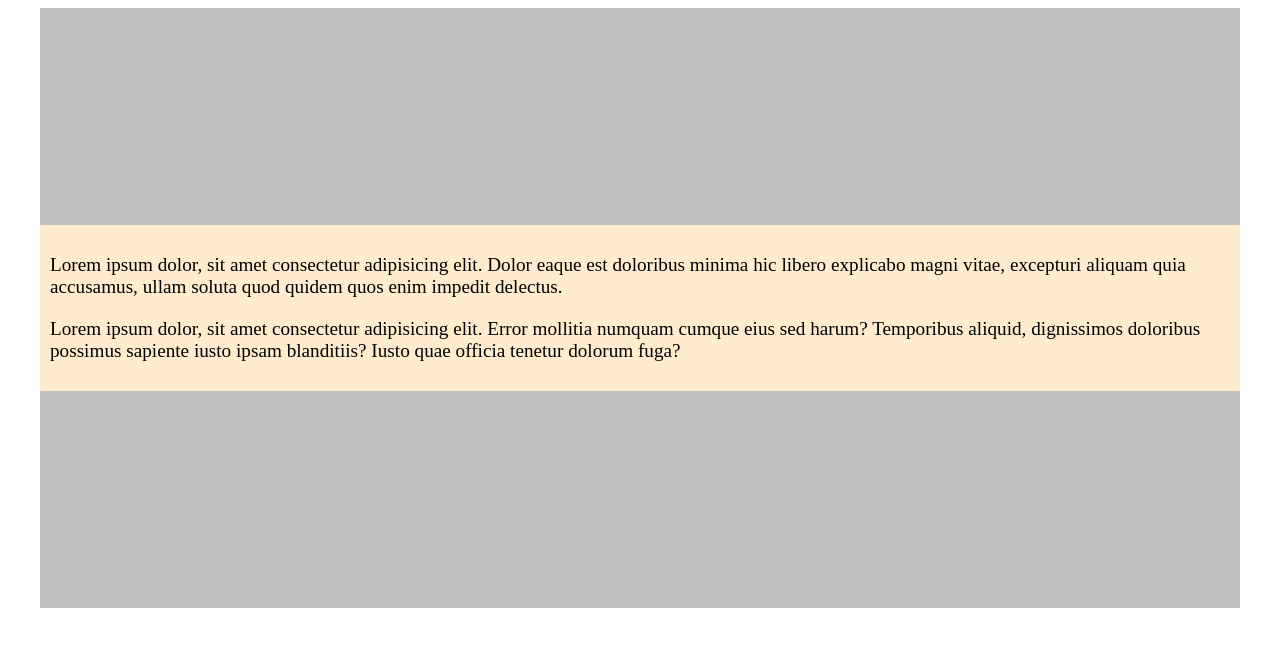
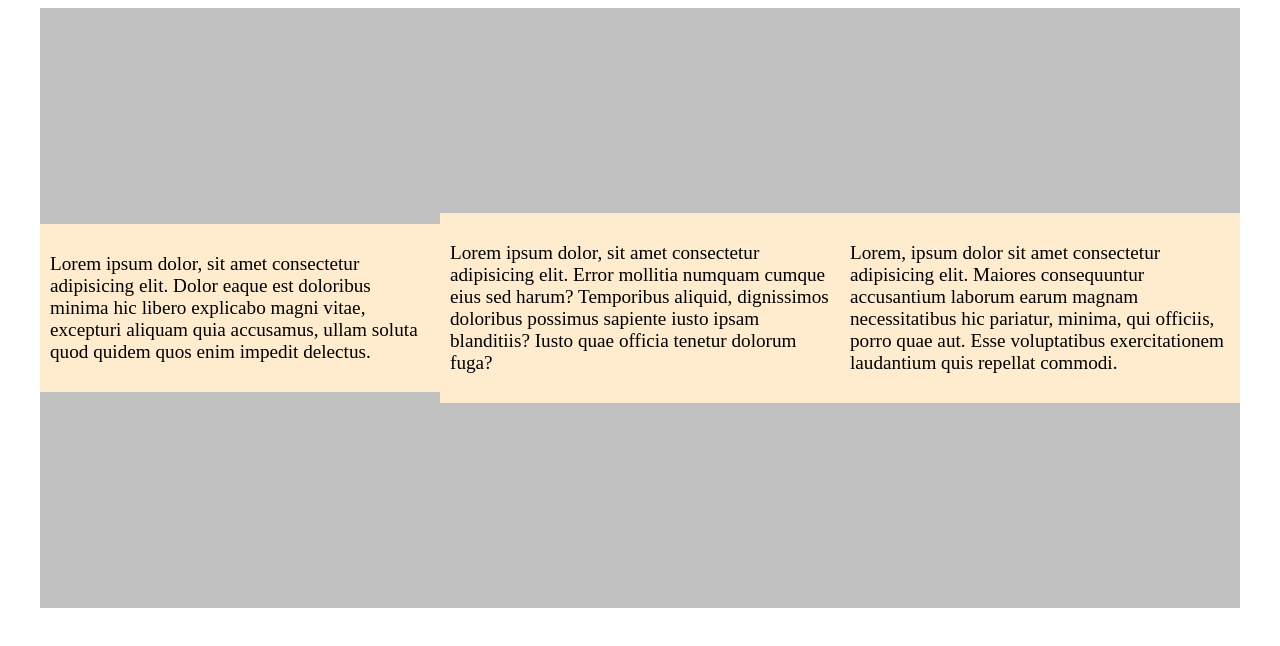
Before and after one commit to UncleBud87/registration_form, a plain HTML site: page Practice/Columns/index.html in a window 1280 px wide. Drawn offline with Linux system fonts and the light colour scheme.

Commit message:
commit_1

```diff
--- a/Practice/Columns/index.html
+++ b/Practice/Columns/index.html
@@ -11,8 +11,13 @@
     <div class="container">
         <div class="col">
             <p>Lorem ipsum dolor, sit amet consectetur adipisicing elit. Dolor eaque est doloribus minima hic libero explicabo magni vitae, excepturi aliquam quia accusamus, ullam soluta quod quidem quos enim impedit delectus.</p>
+            </div>
+        <div class="col">
             <p>Lorem ipsum dolor, sit amet consectetur adipisicing elit. Error mollitia numquam cumque eius sed harum? Temporibus aliquid, dignissimos doloribus possimus sapiente iusto ipsam blanditiis? Iusto quae officia tenetur dolorum fuga?</p>
-
+            </div>
+        <div class="col">
+            <p>Lorem, ipsum dolor sit amet consectetur adipisicing elit. Maiores consequuntur accusantium laborum earum magnam necessitatibus hic pariatur, minima, qui officiis, porro quae aut. Esse voluptatibus exercitationem laudantium quis repellat commodi.</p>
+            </div>
         </div>
     </div>
 
```
Also changed, not shown: index.html (renamed from Registration_Form.html).
